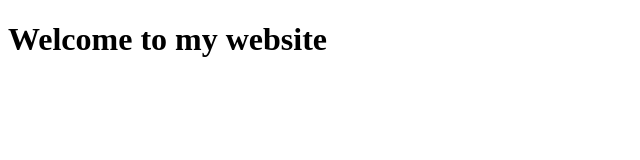
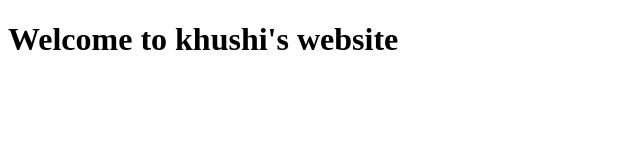
Before and after one commit to anshawasthy/khushi, a plain HTML site: page index.html in a window 1280 px wide. Shown: the whole page, without its empty margins (0-640 px from the left). Drawn offline with Linux system fonts and the light colour scheme.

Commit message:
update heading to reflect website owner

```diff
--- a/index.html
+++ b/index.html
@@ -6,6 +6,6 @@
     <title>khushi</title>
 </head>
 <body>
-    <h1>Welcome to my website   </h1>
+    <h1>Welcome to khushi's website</h1>
 </body>
 </html>
```
